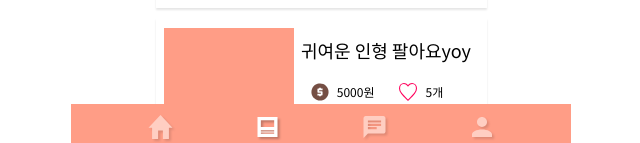
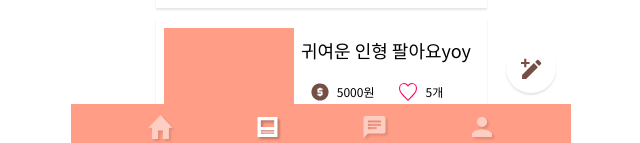
Before and after one commit to TEAM-Tn1/NUGUNA_Client, a React (Create React App) app: page /post in a window 1280 px wide. Shown: the part 636-779 px from the top of the page, without its empty margins (319-959 px from the left). Built offline with nearby package versions, Linux system fonts and the light colour scheme.

Commit message:
[ADD] 보고서 작성 버튼 생성

```diff
--- a/src/assets/post/index.ts
+++ b/src/assets/post/index.ts
@@ -1,3 +1,4 @@
 export { default as emptyLike } from './empty_like.svg';
 export { default as like } from './like.svg';
 export { default as pay } from './pay.svg';
+export { default as write } from './write.svg';
--- a/src/components/post/Post.tsx
+++ b/src/components/post/Post.tsx
@@ -4,6 +4,7 @@ import Header from '../header';
 import Footer from '../footer';
 import { POST_TITLE, SUBTITLE } from '../../constance/post';
 import PostList from './PostList';
+import { write } from '../../assets/post';
 
 interface Props {}
 
@@ -62,6 +63,9 @@ const Post: FC<Props> = () => {
           })}
         </S.TitleLine>
         <PostList />
+        <S.WriteBtn>
+          <S.WriteIcon src={write} />
+        </S.WriteBtn>
       </S.ContentBox>
       <Footer />
     </S.Post>
--- a/src/components/post/PostContent.tsx
+++ b/src/components/post/PostContent.tsx
@@ -1,6 +1,6 @@
 import React, { FC } from 'react';
 import * as S from './style';
-import { emptyLike, pay } from '../../assets/post';
+import { emptyLike, pay, like } from '../../assets/post';
 
 interface Props {
   title: string;
--- a/src/components/post/style/index.ts
+++ b/src/components/post/style/index.ts
@@ -11,8 +11,9 @@ export const ContentBox = styled.div`
   width: 100%;
   min-width: 375px;
   max-width: 500px;
-  height: 740px;
+  height: 760px;
   padding-top: 124px;
+  position: relative;
 `;
 
 export const TitleLine = styled.p`
@@ -117,3 +118,22 @@ export const PostList = styled.div`
   height: 580px;
   overflow: auto;
 `;
+
+export const WriteBtn = styled.div`
+  width: 50px;
+  height: 50px;
+  position: absolute;
+  bottom: 31px;
+  right: 15px;
+  border-radius: 50px;
+  display: flex;
+  justify-content: center;
+  align-items: center;
+  background-color: white;
+  box-shadow: 0px 2px 2px rgba(0, 0, 0, 0.1);
+`;
+
+export const WriteIcon = styled.img`
+  width: 21px;
+  height: 21px;
+`;
```
Also changed, not shown: src/assets/post/write.svg (added).
